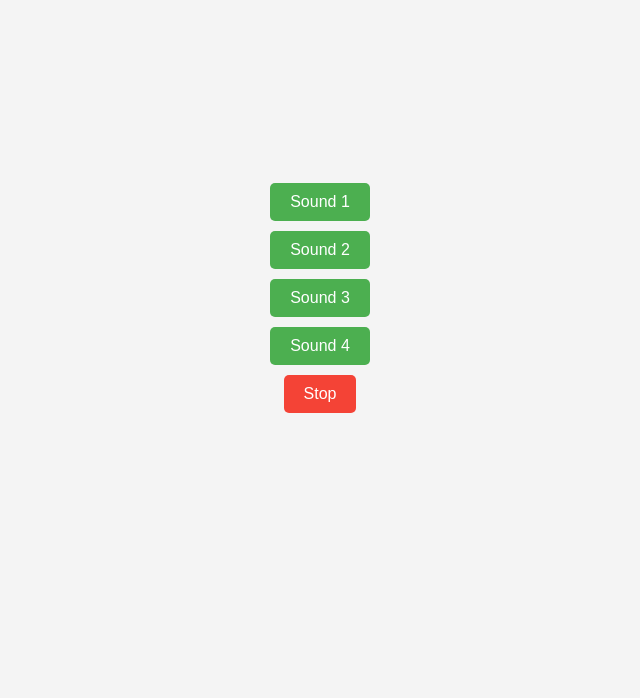
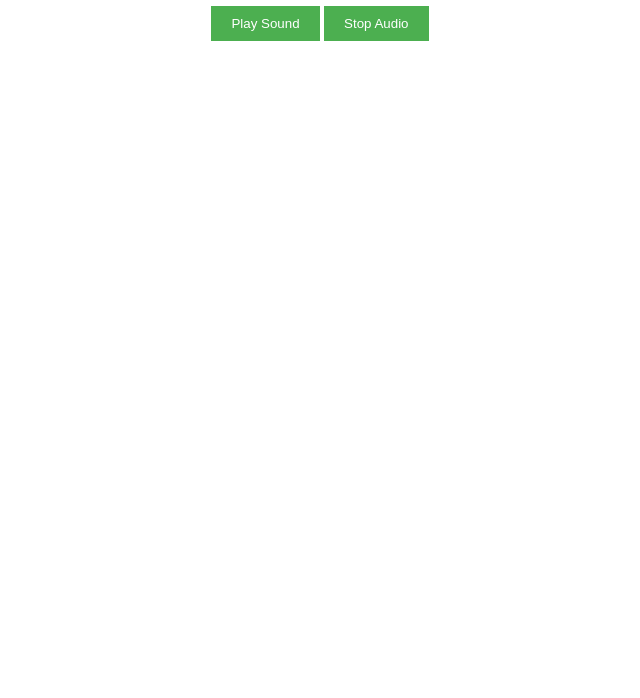
Before and after one commit to acciojob/Soundbar-VamsiBunny, a website: page main.html in a window 1280 px wide. Shown: the part 102-800 px from the top of the page, without its empty margins (320-960 px from the left). Drawn offline with Linux system fonts and the light colour scheme.

Commit message:
created a submission

```diff
--- a/main.html
+++ b/main.html
@@ -3,21 +3,49 @@
 <head>
   <meta charset="UTF-8">
   <meta name="viewport" content="width=device-width, initial-scale=1.0">
-  <title>Audio Player</title>
-  <link rel="stylesheet" href="styles.css">
+  <title>Simple Audio Test</title>
+  <style>
+    body {
+      font-family: Arial, sans-serif;
+      text-align: center;
+      margin-top: 50px;
+    }
+    button {
+      padding: 10px 20px;
+      background-color: #4CAF50;
+      color: white;
+      border: none;
+      cursor: pointer;
+    }
+    button:hover {
+      background-color: #45a049;
+    }
+  </style>
 </head>
 <body>
+  <h1>Simple Audio Player</h1>
+  <button onclick="playAudio()">Play Sound</button>
+  <button onclick="stopAudio()">Stop Audio</button>
 
-  <div class="container">
-    <div id="buttons" class="buttons">
-      <button class="btn" onclick="playSound('sound1.mp3')">Sound 1</button>
-      <button class="btn" onclick="playSound('sound2.mp3')">Sound 2</button>
-      <button class="btn" onclick="playSound('sound3.mp3')">Sound 3</button>
-      <button class="btn" onclick="playSound('sound4.mp3')">Sound 4</button>
-    </div>
-    <button class="stop" onclick="stopSound()">Stop</button>
-  </div>
+  <audio id="audio" src="https://www.soundhelix.com/examples/mp3/SoundHelix-Song-1.mp3" preload="auto"></audio>
 
-  <script src="script.js"></script>
+  <script>
+    // Get the audio element
+    const audio = document.getElementById("audio");
+
+    // Play the audio
+    function playAudio() {
+      audio.play().catch((err) => {
+        console.error("Error playing audio: ", err);
+        alert("Audio play error: " + err.message);
+      });
+    }
+
+    // Stop the audio
+    function stopAudio() {
+      audio.pause();
+      audio.currentTime = 0; // Reset the audio to the start
+    }
+  </script>
 </body>
 </html>
--- a/script.js
+++ /dev/null
@@ -1,22 +0,0 @@
-let currentSound = null;
-let audio = new Audio();
-
-function playSound(filename) {
-  // If there's a sound already playing, stop it
-  if (currentSound !== null) {
-    audio.pause();
-  }
-
-  // Set the new sound source and play it
-  audio = new Audio('https://www.soundhelix.com/examples/mp3/SoundHelix-Song-1.mp3');
-audio.play();
-  currentSound = filename;
-}
-
-function stopSound() {
-  if (audio) {
-    audio.pause();
-    audio.currentTime = 0;
-  }
-  currentSound = null;
-}
--- a/styles.css
+++ /dev/null
@@ -1,46 +0,0 @@
-body {
-  font-family: Arial, sans-serif;
-  display: flex;
-  justify-content: center;
-  align-items: center;
-  height: 100vh;
-  background-color: #f4f4f4;
-  margin: 0;
-}
-
-.container {
-  text-align: center;
-}
-
-.buttons {
-  display: flex;
-  flex-direction: column;
-  gap: 10px;
-}
-
-.btn, .stop {
-  padding: 10px 20px;
-  font-size: 16px;
-  cursor: pointer;
-  border: none;
-  border-radius: 5px;
-}
-
-.btn {
-  background-color: #4CAF50;
-  color: white;
-}
-
-.stop {
-  background-color: #f44336;
-  color: white;
-	margin-top:10px;
-}
-
-.btn:hover {
-  background-color: #45a049;
-}
-
-.stop:hover {
-  background-color: #e63535;
-}
```
